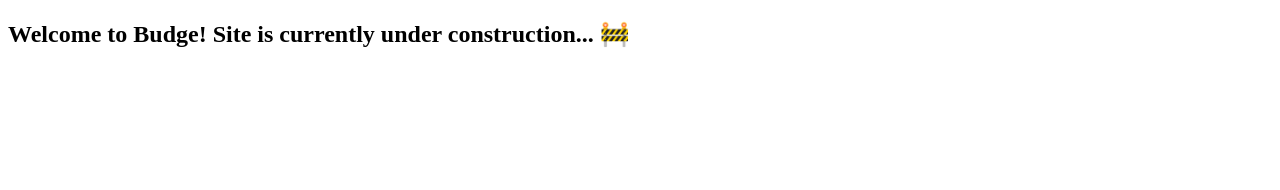
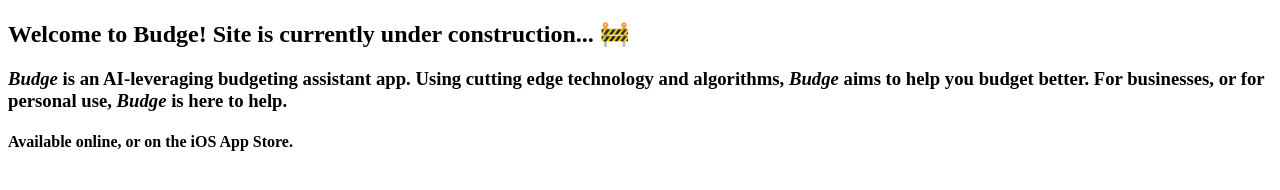
Before and after one commit to MurtajizMehdi/budge, a plain HTML site: page src/index.html in a window 1280 px wide. Drawn offline with Linux system fonts and the light colour scheme.

Commit message:
Added about section

```diff
--- a/src/index.html
+++ b/src/index.html
@@ -7,8 +7,17 @@
 </head>
 
 <body>
-    <section>
+    <section class="header">
         <h1>Welcome to Budge! Site is currently under construction... 🚧</h1>
+    </section>
+
+    <section class="about">
+        <h3><em>Budge</em> is an AI-leveraging budgeting assistant app.
+            Using cutting edge technology and algorithms, <em>Budge</em>
+            aims to help you budget better. For businesses, or for personal use,
+            <em>Budge</em> is here to help.
+        </h3>
+        <h4>Available online, or on the iOS App Store.</h4>
     </section>
 </body>
 </html>
```
